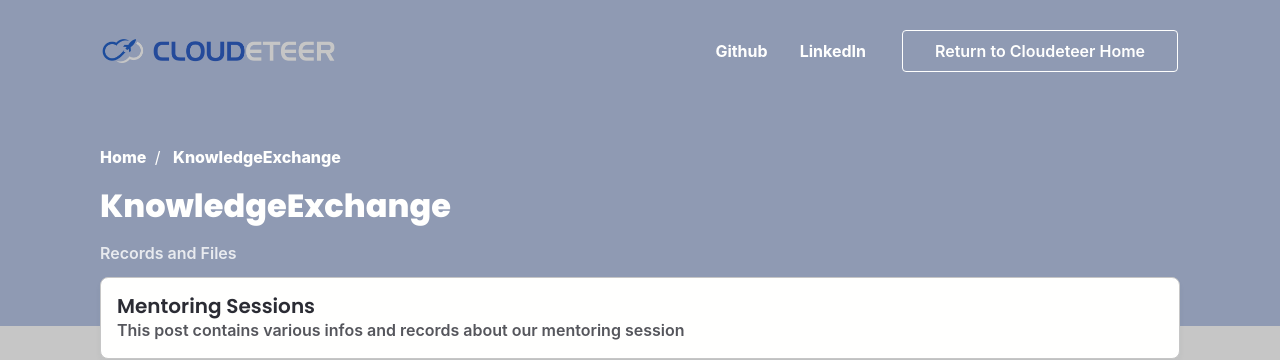
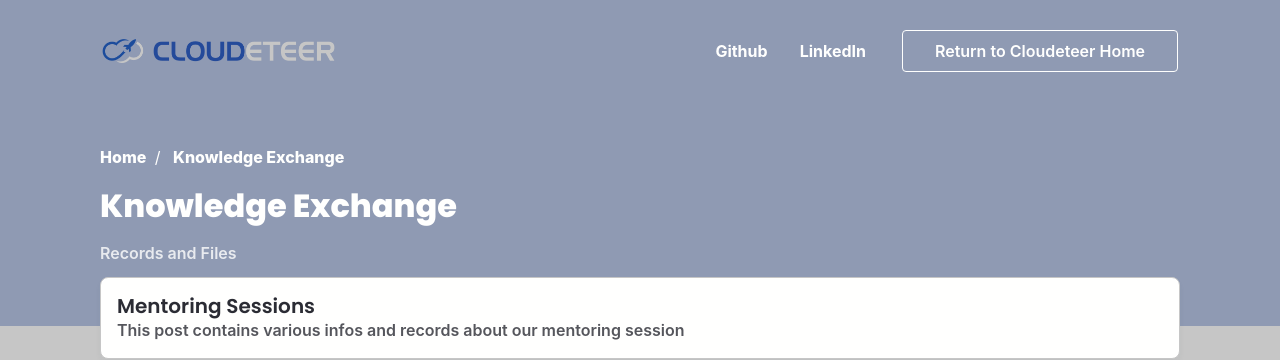
Before and after one commit to Phil-Thoennissen/phil.github.io, a Jekyll site: the page built from knowledge.html, in a window 1280 px wide. Shown: the top 360 px of the page. Built offline with Jekyll 4.4.1, drawn with Linux system fonts in a browser that asks for light colours; nearby versions of some CDN libraries; some web fonts are replaced; comment, search, counter and statistics services are not loaded.

```diff
--- a/_data/category_list.yml
+++ b/_data/category_list.yml
@@ -20,5 +20,5 @@ events:
   name: Events
   description: Our team and community events
 knowledge:
-  name: KnowledgeExchange
+  name: Knowledge Exchange
   description: Records and Files
```
Also changed, not shown: _posts/Knowledge/2022-07-20-mentoring.md (+1 -1 lines).
